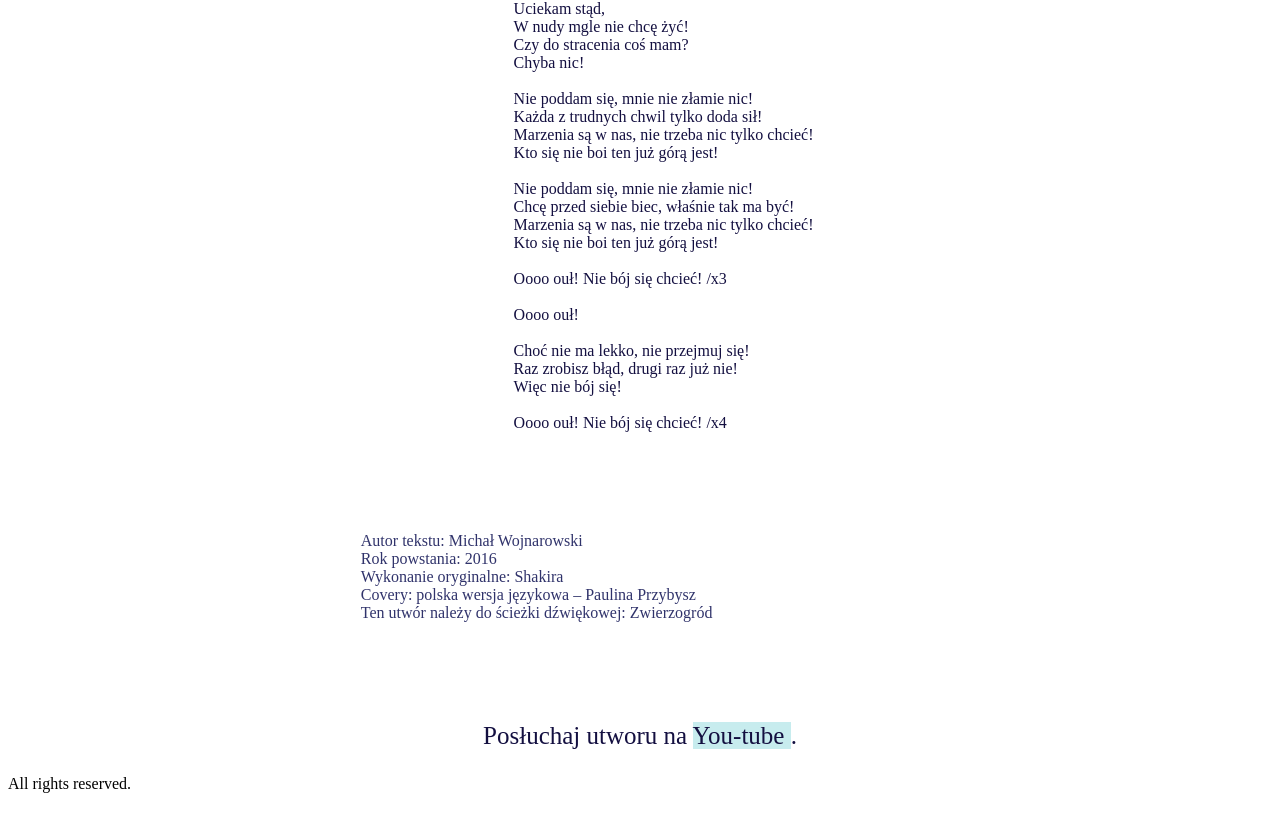
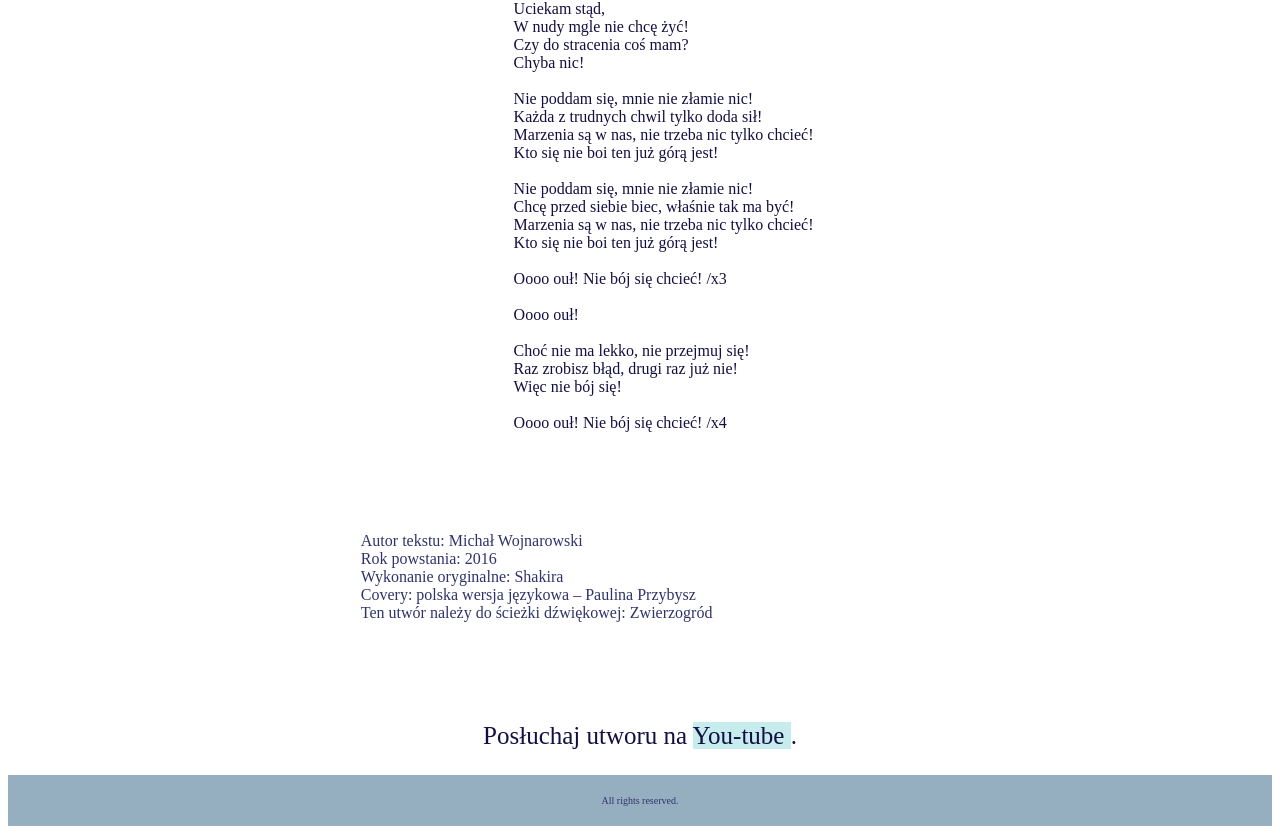
Before and after one commit to JoannaBiedron/learning-git-2, a plain HTML site: page index.html in a window 1280 px wide. Shown: the part 471-1305 px from the top of the page. Before the commit the page ends 1280 px from the top, so only its background shows below. Drawn offline with Linux system fonts and the light colour scheme.

Commit message:
Add style for page footer

```diff
--- a/css/style.css
+++ b/css/style.css
@@ -32,3 +32,11 @@ a{
   color:#130f40;
   background-color: #c7ecee;
 }
+/*Footer*/
+footer{
+  padding: 10px 60px;
+  background-color: #95afc0;
+  text-align: center;
+  font-size: 10px;
+  color: #30336b;
+}
```
